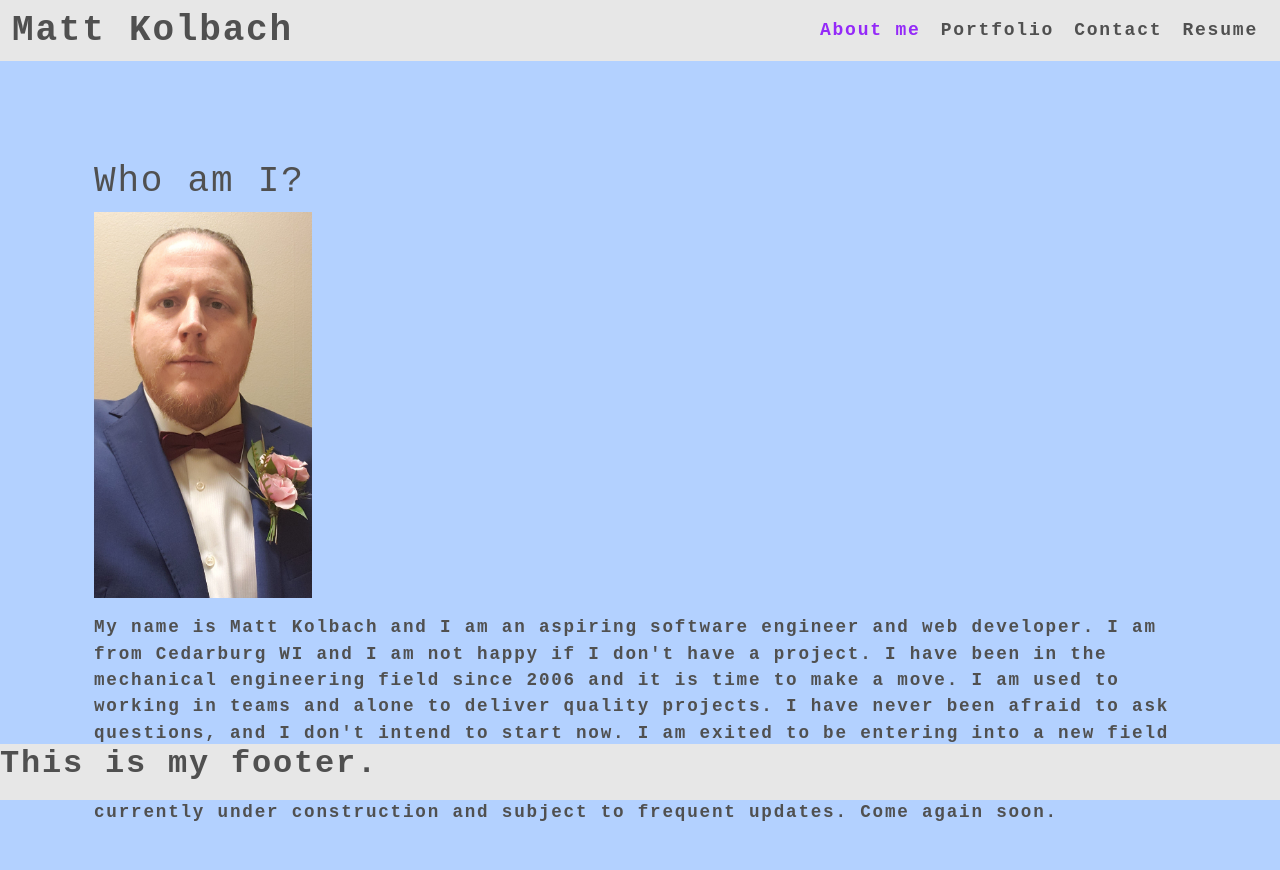
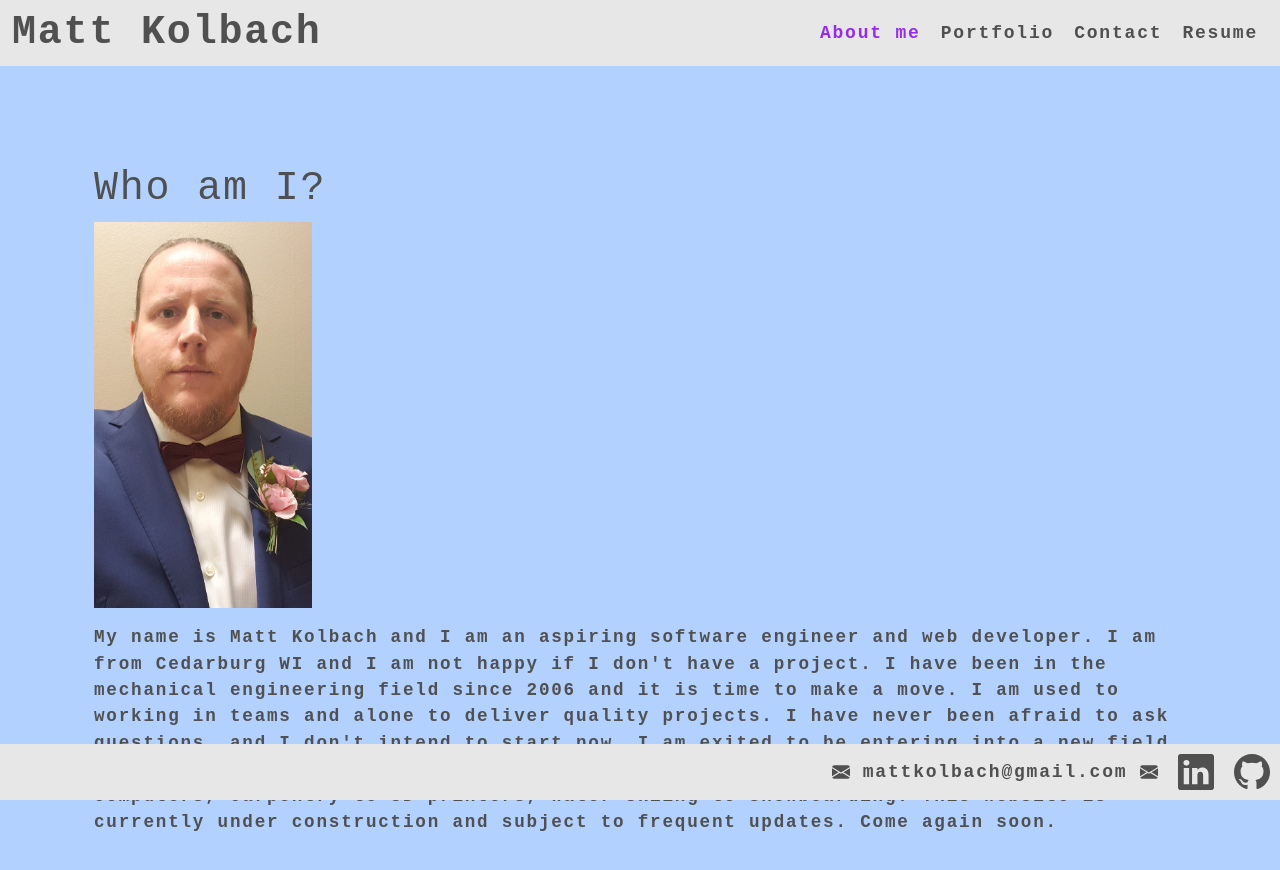
Before and after one commit to MattKolbach/mattkportfolio, a React (Create React App) app: page / in a window 1280 px wide. Shown: the top 870 px of the page. Built offline with nearby package versions, Linux system fonts and the light colour scheme.

Commit message:
styled footer

```diff
--- a/package.json
+++ b/package.json
@@ -6,6 +6,7 @@
     "@testing-library/jest-dom": "^5.16.4",
     "@testing-library/react": "^13.1.0",
     "@testing-library/user-event": "^13.5.0",
+    "bootstrap-icons": "^1.8.1",
     "react": "^18.0.0",
     "react-dom": "^18.0.0",
     "react-scripts": "5.0.1",
--- a/src/components/Footer/index.js
+++ b/src/components/Footer/index.js
@@ -4,12 +4,31 @@
 function Footer() {
 
     return (
-        <footer className="flex-row">
-            <h2>
-                <a href="/">
-                    <span>This is my footer.</span>
-                </a>
-            </h2>
+        <footer className="flex-row justify-content-end">
+            <div className="d-flex align-items-center">
+            <a href="mailto:mattkolbach@gmail.com">
+            <svg xmlns="http://www.w3.org/2000/svg" width="1em" height="1em" fill="currentColor" class="bi bi-envelope-fill" viewBox="0 0 16 16"><path d="M.05 3.555A2 2 0 0 1 2 2h12a2 2 0 0 1 1.95 1.555L8 8.414.05 3.555ZM0 4.697v7.104l5.803-3.558L0 4.697ZM6.761 8.83l-6.57 4.027A2 2 0 0 0 2 14h12a2 2 0 0 0 1.808-1.144l-6.57-4.027L8 9.586l-1.239-.757Zm3.436-.586L16 11.801V4.697l-5.803 3.546Z"/>
+                </svg>
+                <span> mattkolbach@gmail.com </span>
+                <svg xmlns="http://www.w3.org/2000/svg" width="1em" height="1em" fill="currentColor" class="bi bi-envelope-fill" viewBox="0 0 16 16"><path d="M.05 3.555A2 2 0 0 1 2 2h12a2 2 0 0 1 1.95 1.555L8 8.414.05 3.555ZM0 4.697v7.104l5.803-3.558L0 4.697ZM6.761 8.83l-6.57 4.027A2 2 0 0 0 2 14h12a2 2 0 0 0 1.808-1.144l-6.57-4.027L8 9.586l-1.239-.757Zm3.436-.586L16 11.801V4.697l-5.803 3.546Z"/>
+                </svg>
+            </a>
+            </div>
+            <div className="d-flex align-items-center">
+            <a href="https://www.linkedin.com/in/matthew-kolbach" target="_blank" rel="noreferrer">
+                <svg xmlns="http://www.w3.org/2000/svg" width="2em" height="2em" fill="currentColor" class="bi bi-linkedin" viewBox="0 0 16 16">
+                <path d="M0 1.146C0 .513.526 0 1.175 0h13.65C15.474 0 16 .513 16 1.146v13.708c0 .633-.526 1.146-1.175 1.146H1.175C.526 16 0 15.487 0 14.854V1.146zm4.943 12.248V6.169H2.542v7.225h2.401zm-1.2-8.212c.837 0 1.358-.554 1.358-1.248-.015-.709-.52-1.248-1.342-1.248-.822 0-1.359.54-1.359 1.248 0 .694.521 1.248 1.327 1.248h.016zm4.908 8.212V9.359c0-.216.016-.432.08-.586.173-.431.568-.878 1.232-.878.869 0 1.216.662 1.216 1.634v3.865h2.401V9.25c0-2.22-1.184-3.252-2.764-3.252-1.274 0-1.845.7-2.165 1.193v.025h-.016a5.54 5.54 0 0 1 .016-.025V6.169h-2.4c.03.678 0 7.225 0 7.225h2.4z"/>
+                </svg>
+            </a>
+            </div>
+            <div className="d-flex align-items-center">
+            <a href="https://github.com/MattKolbach" target="_blank" rel="noreferrer">
+                <svg xmlns="http://www.w3.org/2000/svg" width="2em" height="2em" fill="currentColor" class="bi bi-github" viewBox="0 0 16 16">
+                <path d="M8 0C3.58 0 0 3.58 0 8c0 3.54 2.29 6.53 5.47 7.59.4.07.55-.17.55-.38 0-.19-.01-.82-.01-1.49-2.01.37-2.53-.49-2.69-.94-.09-.23-.48-.94-.82-1.13-.28-.15-.68-.52-.01-.53.63-.01 1.08.58 1.23.82.72 1.21 1.87.87 2.33.66.07-.52.28-.87.51-1.07-1.78-.2-3.64-.89-3.64-3.95 0-.87.31-1.59.82-2.15-.08-.2-.36-1.02.08-2.12 0 0 .67-.21 2.2.82.64-.18 1.32-.27 2-.27.68 0 1.36.09 2 .27 1.53-1.04 2.2-.82 2.2-.82.44 1.1.16 1.92.08 2.12.51.56.82 1.27.82 2.15 0 3.07-1.87 3.75-3.65 3.95.29.25.54.73.54 1.48 0 1.07-.01 1.93-.01 2.2 0 .21.15.46.55.38A8.012 8.012 0 0 0 16 8c0-4.42-3.58-8-8-8z"/>
+                </svg>
+            </a>
+
+            </div>
         </footer>
     );
 }
--- a/src/index.css
+++ b/src/index.css
@@ -36,6 +36,8 @@
 header{
   background-color: var(--tertiary);
   color: var(--light);
+  position: sticky;
+  top: 0;
 }
 
 footer {
@@ -48,6 +50,14 @@
 
   text-align: center;
   margin-top: 1rem;
+}
+
+footer div {
+  margin: 0 10px;
+}
+
+footer div a:hover {
+  color: var(--secondary);
 }
 
 footer h2 a {
@@ -73,29 +83,7 @@
   margin-right: auto;
 }
 
-h1 {
-  font-size: 2.25rem;
-}
 
-h2 {
-  font-size: 2rem;
-}
-
-h3 {
-  font-size: 1.75rem;
-}
-
-h4 {
-  font-size: 1.5rem;
-}
-
-h5 {
-  font-size: 1.25rem;
-}
-
-h6 {
-  font-size: 1rem;
-}
 
 p {
   font-size: 1.1rem;
@@ -109,7 +97,7 @@
 }
 
 a:hover {
-  text-decoration: underline;
+  color: var(--secondary);
 }
 
 
```
Also changed, not shown: 1 other file (tests, documents, lock files or other folders).
